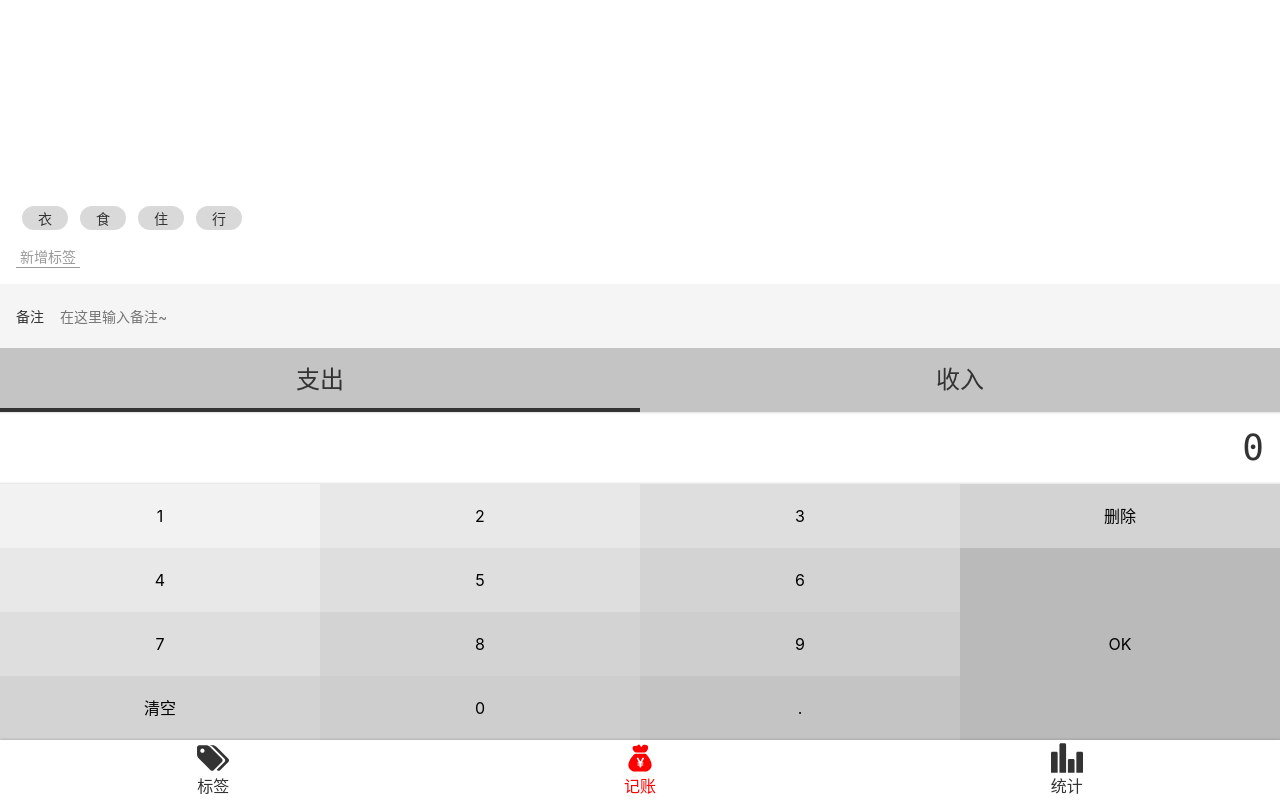
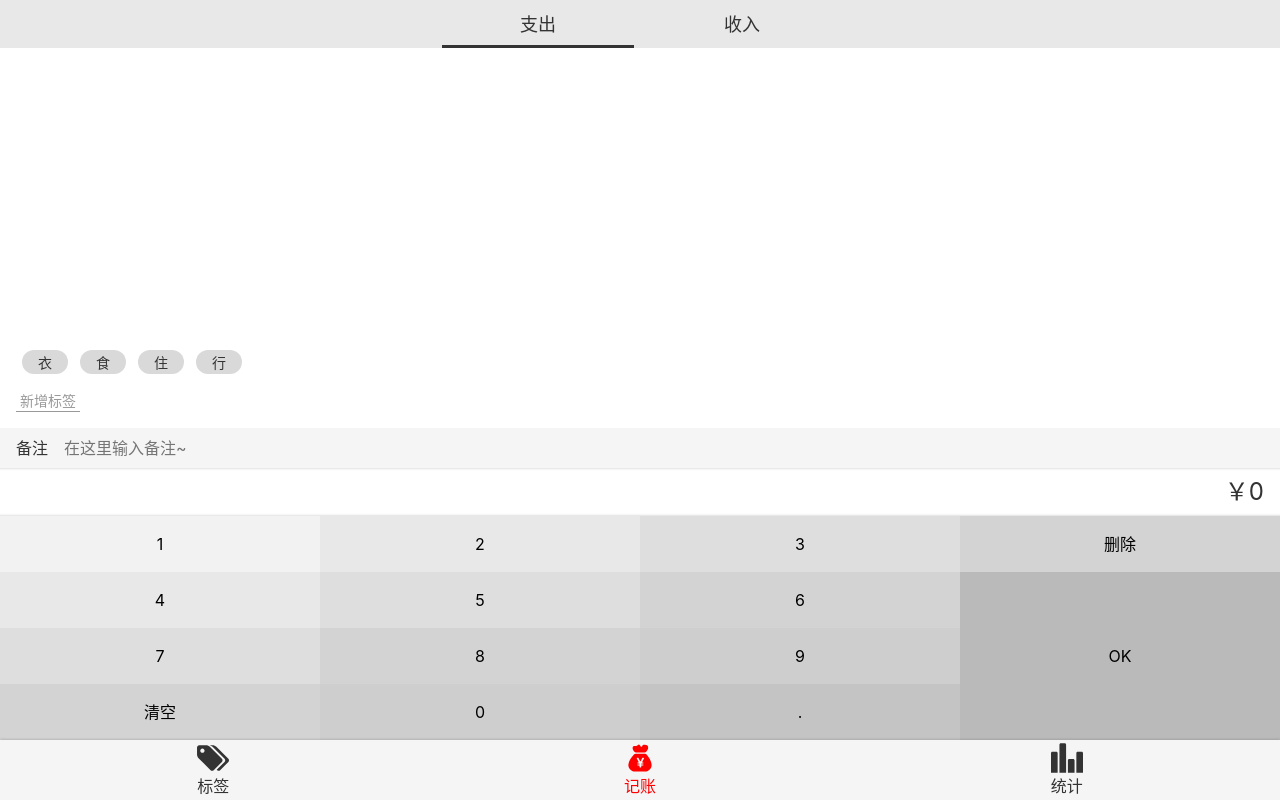
Before and after one commit to 1105946494/JYI-Bookkeeping, a Vue app: page /#/money in a window 1280 px wide. Built offline with nearby package versions, Linux system fonts and the light colour scheme.

Commit message:
将tag的string改为{id,name}

```diff
--- a/src/App.vue
+++ b/src/App.vue
@@ -14,5 +14,6 @@
   line-height: 1.5;
   font-family: $font-hei;
   font-size: 16px;
+  background: #f5f5f5;
 }
 </style>
--- a/src/components/Money/Notes.vue
+++ b/src/components/Money/Notes.vue
@@ -26,14 +26,14 @@
   padding-left: 16px;
   background: #f5f5f5;
   display: block;
-  font-size: 14px;
+  font-size: 16px;
   display: flex;
   align-items: center;
   > .name {
     padding-right: 16px;
   }
   input {
-    height: 64px;
+    height: 40px;
     flex-grow: 1;
     background: transparent;
     border: none;
--- a/src/components/Money/Numberpad.vue
+++ b/src/components/Money/Numberpad.vue
@@ -1,6 +1,6 @@
 <template>
   <div class="numberpad">
-    <div class="output">{{output}}</div>
+    <div class="output">{{"￥"+output}}</div>
     <div class="buttons clearfix">
       <button @click="inputContent">1</button>
       <button @click="inputContent">2</button>
@@ -68,10 +68,10 @@
 @import "~@/assets/style/helper.scss";
 .numberpad {
   > .output {
-    font-size: 36px;
-    font-family: Consolas, monospace;
-    padding: 9px 16px;
+    font-size: 24px;
+    padding: 6px 16px;
     text-align: right;
+    background: white;
     @extend %innershadow;
   }
   > .buttons {
@@ -81,10 +81,10 @@
       border: none;
       float: left;
       width: 25%;
-      height: 64px;
+      height: 56px;
       &.ok {
         float: right;
-        height: 64 * 3px;
+        height: 56 * 3px;
       }
       $bg: #f2f2f2;
       &:nth-child(1) {
--- a/src/components/Money/Tags.vue
+++ b/src/components/Money/Tags.vue
@@ -49,6 +49,7 @@
   padding: 16px;
   display: flex;
   flex-direction: column-reverse;
+  background: white;
   > .current {
     display: flex;
     flex-wrap: wrap;
--- a/src/components/Money/Types.vue
+++ b/src/components/Money/Types.vue
@@ -25,14 +25,17 @@
 <style lang="scss" scoped>
 @import "~@/assets/style/helper.scss";
 .types {
-  background: #c4c4c4;
+  background: #e8e8e8;
   display: flex;
   text-align: center;
-  font-size: 24px;
+  font-size: 18px;
+  justify-content: center;
+  align-items: center;
   > li {
-    width: 50%;
-    height: 64px;
+    width: 15%;
+    height: 48px;
     display: flex;
+    margin: 0 6px;
     justify-content: center;
     align-items: center;
     position: relative;
@@ -42,7 +45,7 @@
       bottom: 0;
       left: 0;
       width: 100%;
-      height: 4px;
+      height: 3px;
       background: #333;
     }
   }
--- /dev/null
+++ b/src/models/tagLIstModel.ts
@@ -0,0 +1,31 @@
+const localStorageKeyName = "tagList";
+type Tag = {
+  id: string;
+  name: string;
+};
+type TagListModel = {
+  data: Tag[];
+  fetch: () => Tag[];
+  create: (name: string) => "success" | "duplicared";
+  save: () => void;
+};
+const tagLIstModel: TagListModel = {
+  data: [],
+  fetch() {
+    return JSON.parse(window.localStorage.getItem(localStorageKeyName) || "[]");
+  },
+  create(name: string) {
+    const names = this.data.map(item => item.name);
+    if (names.indexOf(name) >= 0) {
+      return "duplicared";
+    }
+    this.data.push({ id: name, name: name });
+    this.save();
+    return "success";
+  },
+  save() {
+    window.localStorage.setItem(localStorageKeyName, JSON.stringify(this.data));
+  }
+};
+
+export default tagLIstModel;
--- a/src/router/index.ts
+++ b/src/router/index.ts
@@ -4,6 +4,7 @@
 import Labels from "@/views/Labels.vue";
 import Statistics from "@/views/Statistics.vue";
 import NotFound from "@/views/NotFound.vue";
+import EditLabel from "@/views/EditLabel.vue";
 
 Vue.use(VueRouter);
 
@@ -25,6 +26,10 @@
     component: Statistics
   },
   {
+    path: "/labels/edit",
+    component: EditLabel
+  },
+  {
     path: "*",
     component: NotFound
   }
--- /dev/null
+++ b/src/views/EditLabel.vue
@@ -0,0 +1,14 @@
+<template>
+  <Layout>编辑标签</Layout>
+</template>
+
+<script lang="ts">
+import Vue from "vue";
+import { Component } from "vue-property-decorator";
+
+@Component
+export default class EditLable extends Vue {}
+</script>
+
+<style lang="scss" scoped>
+</style>
--- a/src/views/Labels.vue
+++ b/src/views/Labels.vue
@@ -1,14 +1,63 @@
 <template>
   <Layout>
-    <p>Labels.vue</p>
+    <ol class="tags">
+      <li v-for="tag in tags" :key="tag.id">
+        <span>{{tag.name}}</span>
+      </li>
+    </ol>
+    <div class="createTag-wrapper">
+      <button class="createTag" @click="createTag">新建标签</button>
+    </div>
   </Layout>
 </template>
 
 <script lang="ts">
-export default {
-  name: "Labels"
-};
+import Vue from "vue";
+import { Component } from "vue-property-decorator";
+import tagLIstModel from "@/models/tagLIstModel";
+
+tagLIstModel.fetch();
+@Component
+export default class Lavels extends Vue {
+  tags = tagLIstModel.data;
+  createTag() {
+    const name = window.prompt("请输入标签名");
+    if (name) {
+      const message = tagLIstModel.create(name);
+      if (message === "duplicared") {
+        window.alert("标签名重复");
+      } else if (message === "success") {
+        window.alert("添加成功");
+      }
+    }
+  }
+}
 </script>
 
 <style lang="scss" scoped>
+.tags {
+  background: white;
+  font-size: 16px;
+  padding-left: 16px;
+  > li {
+    min-height: 44px;
+    display: flex;
+    justify-content: space-between;
+    align-items: center;
+    border-bottom: 1px solid #e6e6e6;
+  }
+}
+.createTag {
+  background: #767676;
+  color: white;
+  border-radius: 4px;
+  border: none;
+  height: 40px;
+  padding: 0 16px;
+  &-wrapper {
+    text-align: center;
+    padding: 16px;
+    margin-top: 28px;
+  }
+}
 </style>
--- a/src/views/Money.vue
+++ b/src/views/Money.vue
@@ -1,9 +1,9 @@
 <template>
   <Layout contentclass="layout">
     <Numberpad :value.sync="record.amount" @submit="saveRecord" />
-    <Types :value.sync="record.type" />
     <Notes @update:value="onUpdataNotes" />
     <Tags :dataSource.sync="tags" />
+    <Types :value.sync="record.type" />
   </Layout>
 </template>
 
@@ -14,9 +14,11 @@
 import Notes from "@/components/Money/Notes.vue";
 import Tags from "@/components/Money/Tags.vue";
 import { Component, Watch } from "vue-property-decorator";
-import model from "@/model";
+import model from "@/models/recordlist";
+import tagLIstModel from "@/models/tagLIstModel";
 
 const recordlist = model.fetch();
+const tagList = tagLIstModel.fetch();
 
 type Recorditem = {
   tags: string[];
```
Also changed, not shown: src/models/recordlist.ts (renamed from src/model.ts).
